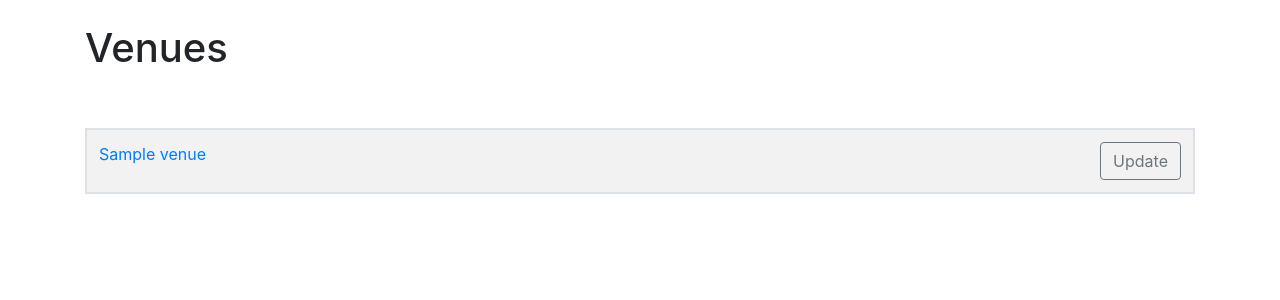
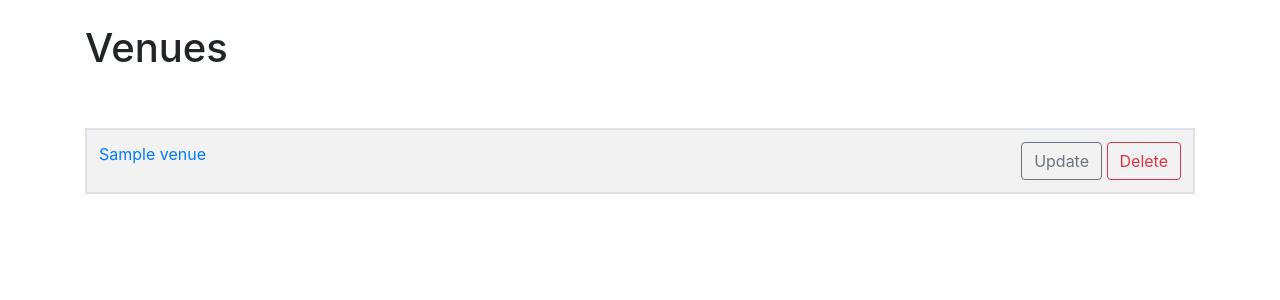
Before and after one commit to akashKarmakar02/EventDjangoApp, a Django app: page /list_venue in a window 1280 px wide. Shown: the part 56-356 px from the top of the page. Run offline with Django 4.2, Linux system fonts and the light colour scheme; tables that the repository leaves empty hold one stand-in row (values such as "Sample post").

Commit message:
Added Delete Venue button

```diff
--- a/templates/events/venue.html
+++ b/templates/events/venue.html
@@ -7,7 +7,12 @@
             {% for venue in list %}
                 <tr>
                     <td class="d-flex flex-row justify-content-between">
-                        <a href="{% url 'show-venue' venue.id %}">{{ venue }}</a><a class="btn btn-outline-secondary ml-auto" href="{% url 'update-venue' venue.id %}">Update</a><br/>
+                        <a href="{% url 'show-venue' venue.id %}">{{ venue }}</a>
+                        <div class="ml-auto">
+                            <a class="btn btn-outline-secondary" href="{% url 'update-venue' venue.id %}">Update</a>
+                            <a class="btn btn-outline-danger" href="{% url 'delete-venue' venue.id %}">Delete</a>
+                        </div>
+                        <br/>
                     </td>
                 </tr>
             {% endfor %}
```
